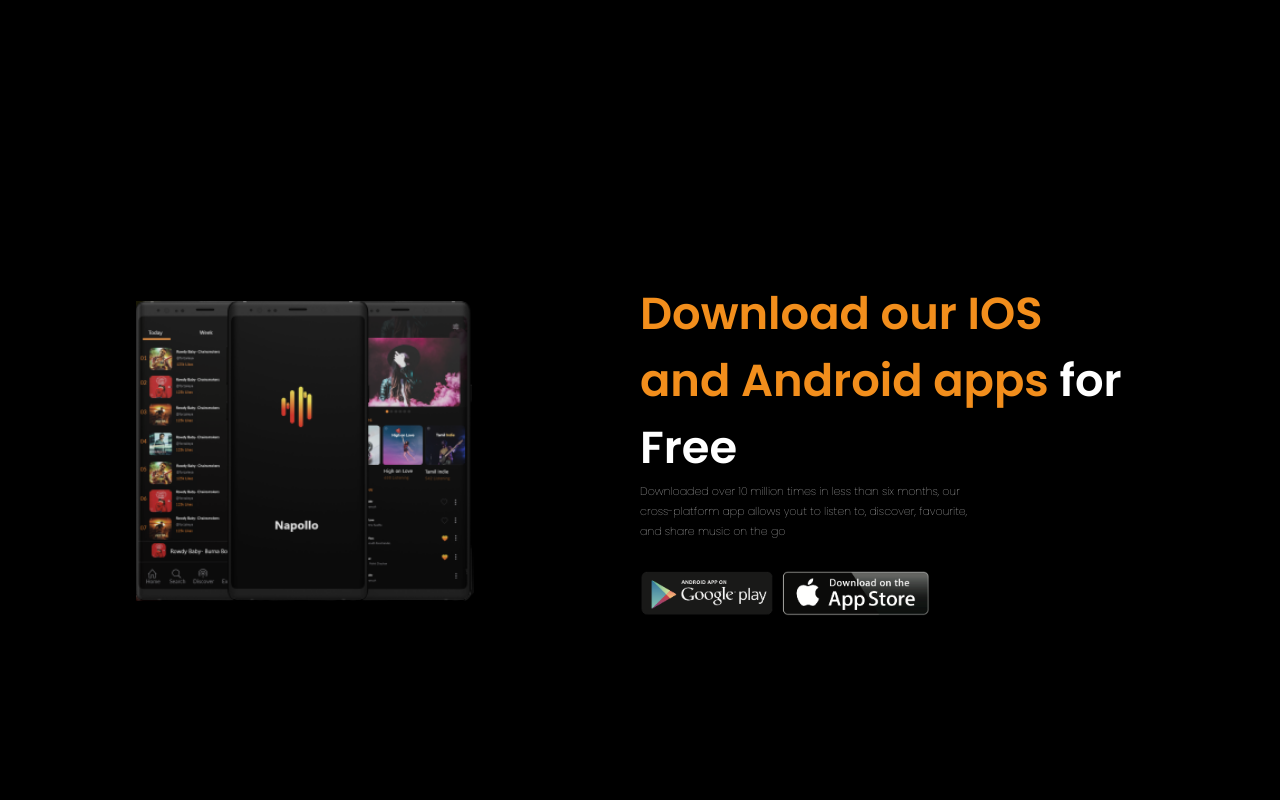
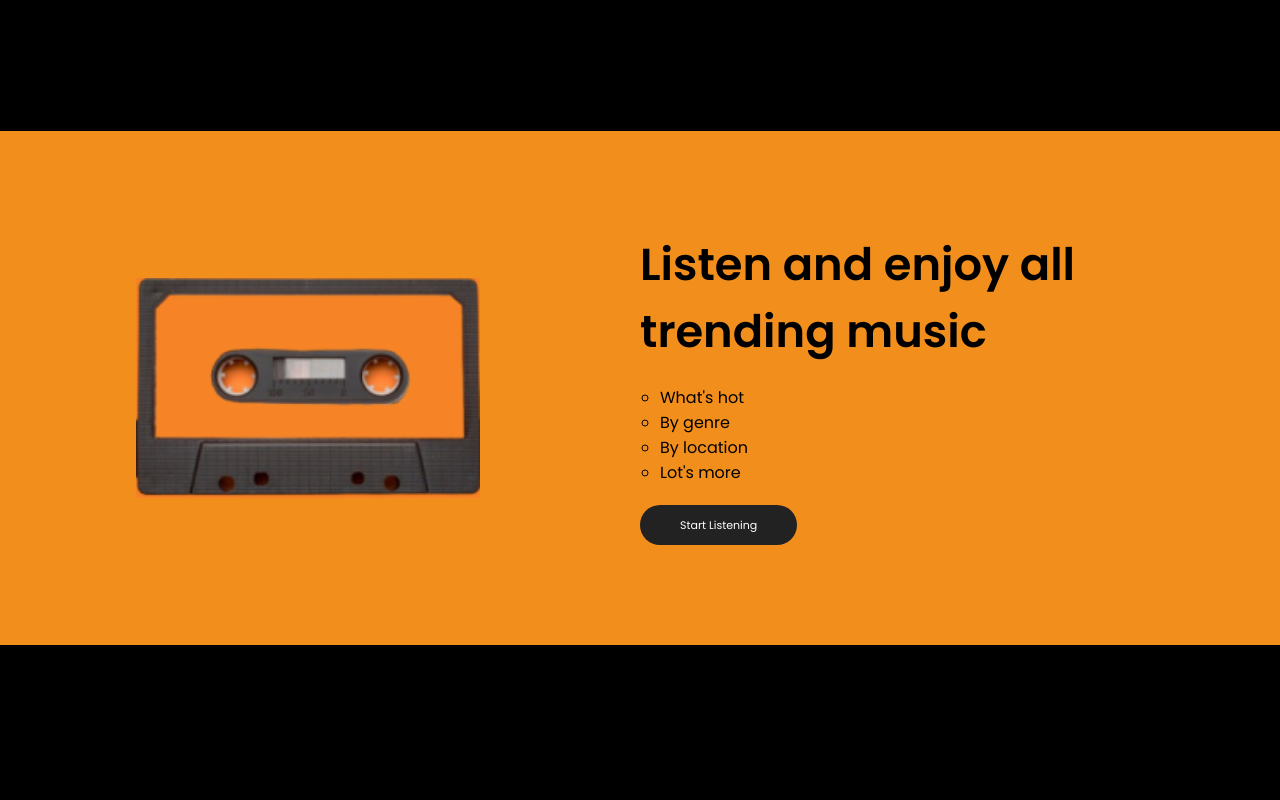
Before and after one commit to Nurmalee/napollo-24-design, a React (Create React App) app: page / in a window 1280 px wide. Shown: the part 2720-3520 px from the top of the page. Before the commit the page ends 3491 px from the top, so only its background shows below. Built offline with nearby package versions, Linux system fonts and the light colour scheme.

Commit message:
MIDBANNER - Banner component added

```diff
--- a/src/App.js
+++ b/src/App.js
@@ -5,16 +5,23 @@ import About from './components/About'
 import Download from './components/Download'
 import WhatsHot from './components/WhatsHot'
 import Expansion from './components/Expansion'
+import MidBanner from './components/MidBanner'
 
 function App() {
   return (
     <>
       <Navbar />
+
       <AppBody>
         <Banner />
         <About />
         <WhatsHot />
         <Expansion />
+      </AppBody>
+
+      <MidBanner />
+
+      <AppBody>
         <Download />
       </AppBody>
     </>
--- /dev/null
+++ b/src/components/MidBanner.js
@@ -0,0 +1,92 @@
+import styled from 'styled-components'
+import midBannerImage from '../resources/images/cassette.PNG'
+
+const MidBanner = () => {
+    return (
+        <BannerContainer>
+            <div>
+                <BannerImage>
+                    <img src={midBannerImage} alt="" />
+                </BannerImage>
+
+                <BannerText>
+                    <h1>Listen and enjoy all trending music</h1>
+
+                    <ul>
+                        <li>What's hot</li>
+                        <li>By genre</li>
+                        <li>By location</li>
+                        <li>Lot's more</li>
+                    </ul>
+
+                    <button>Start Listening</button>
+                </BannerText>
+            </div>
+        </BannerContainer>
+    )
+}
+
+export default MidBanner
+
+const BannerContainer = styled.div`
+    background-color: #f28e1c;
+
+    > div {
+        display: flex;
+        align-items: center;
+        padding: 100px 40px;
+        width: 85vw;
+        min-width: 900px;
+        margin: 0 auto;
+    }
+`
+
+const BannerImage = styled.div`
+    flex: 0.5;
+    height: 220px;
+
+    > img {
+        height: 100%;
+        object-fit: contain;
+    }
+`
+
+const BannerText = styled.div`
+    flex: 0.5;
+    padding: 0 30px;
+
+    > h1 {
+        color: black;
+        font-size: 2.8em;
+        font-weight: 900;
+        margin-bottom: 20px;
+    }
+
+    > ul {
+        margin-top: 20px;
+        margin-left: 20px;
+
+        > li {
+            list-style-type: circle;
+        }
+    }
+
+    > button {
+        font-size: 11px;
+        border-radius: 20px;
+        margin-top: 20px;
+        padding: 0 40px;
+        height: 40px;
+        color: white;
+        background-color: #222;
+        border: none;
+        outline: none;
+        cursor: pointer;
+        transition: 300ms;
+        font-family: 'Poppins', sans-serif;
+
+        &:hover {
+            background-color: #111;
+        }
+    }
+`
```
Also changed, not shown: src/resources/images/cassette.PNG (added).
